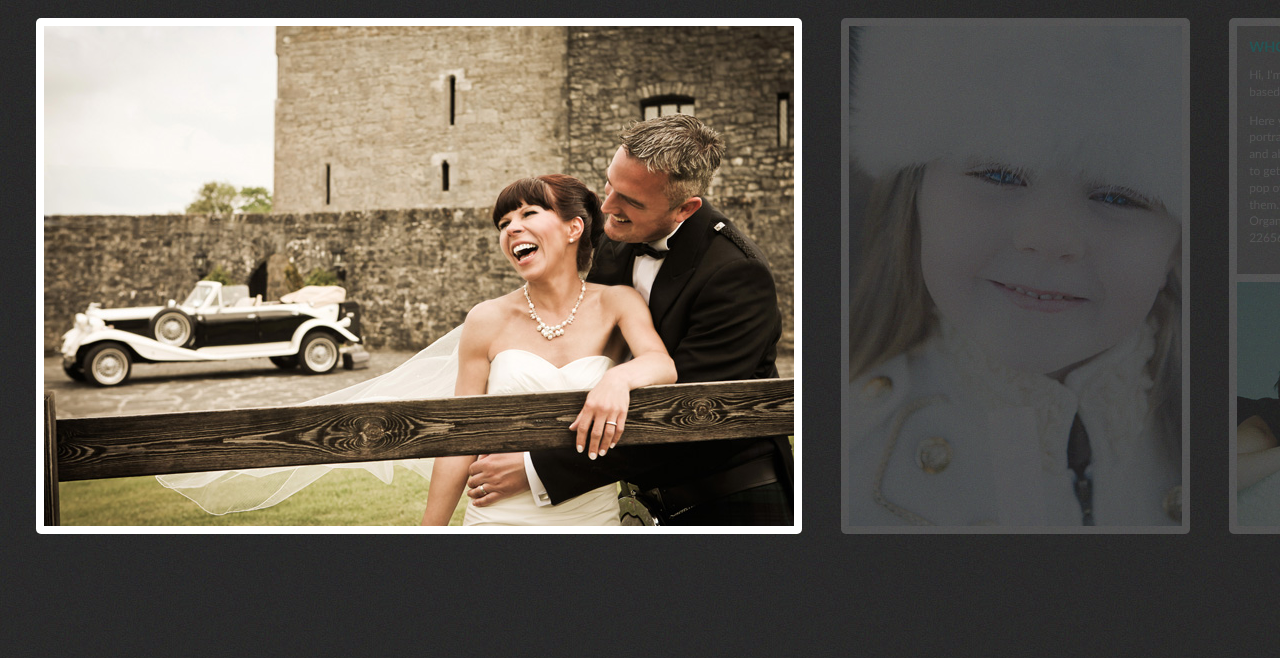
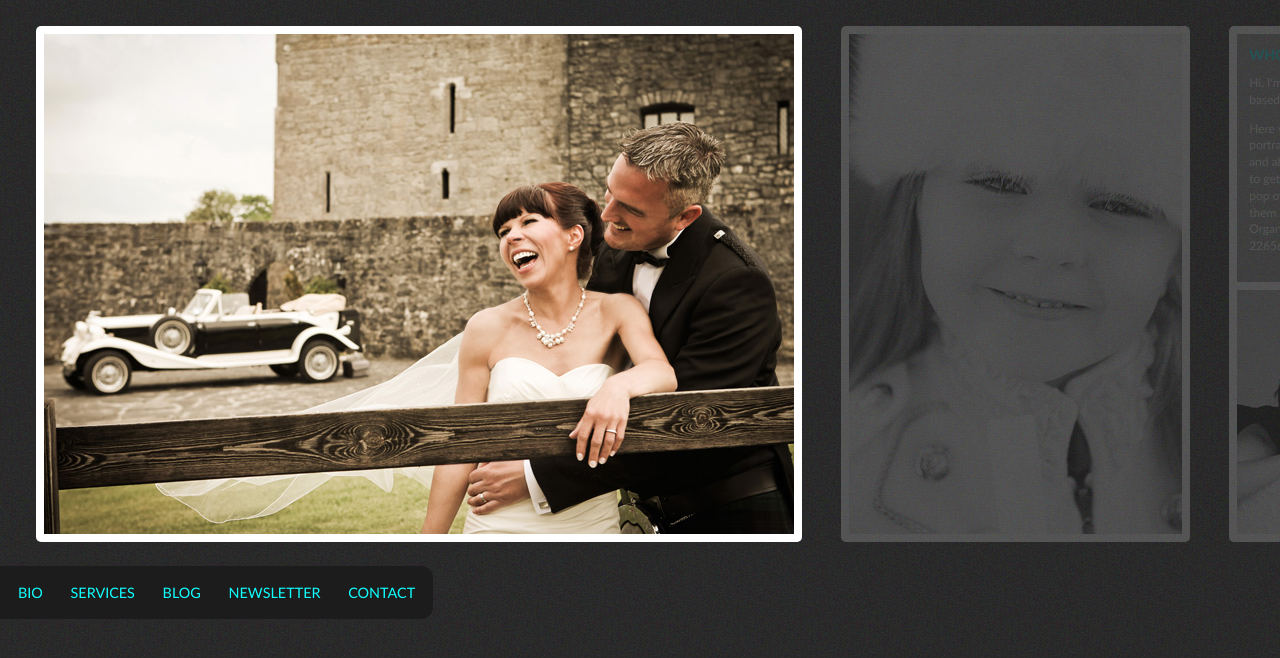
Before and after one commit to derekorgan/deeorgan.com, a plain HTML site: page index.html in a window 1280 px wide. Drawn offline with nearby package versions, Linux system fonts and the light colour scheme; files that its build step writes are made by us from their sources.

Commit message:
added in some destaturate code .. still needs more work.

```diff
--- a/css/style.css
+++ b/css/style.css
@@ -67,14 +67,8 @@ p {
 }
 
 .empty_block {
-	width: 90%;
-	padding: 8px;
-	margin-left: 36px;
-	margin-top: 18px;
-	height: 500px;
-	display:inline-block;
-	opacity:0.4;
-	white-space:normal;
+
+	background: transparent;
 
 }
 
@@ -91,3 +85,29 @@ p {
 	opacity:0.4;
 
 }
+
+.clear {
+	clear:both;
+
+}
+
+#menu {
+
+
+	padding:18px;
+	background-color:#1c1c1c;
+	display:block;
+	position:fixed;
+	left: 0px;
+	top:566px;
+	border-bottom-right-radius: 12px;
+	border-top-right-radius: 12px;
+	-moz-border-radius-topright: 12px;
+	-moz-border-radius-bottomright: 12px;
+	color: #11ffff;
+	text-transform: uppercase;
+	word-spacing: 24px;
+	font-size: 1.2em;
+
+
+}
--- a/index.html
+++ b/index.html
@@ -9,25 +9,26 @@
 -->
 </style>
 
-<script src="js/jquery-1.5.1.min.js"></script>
-<script src="js/jQuery.desaturate.js"></script>
+<script src="js/jquery-1.5.1.min.js" type="text/javascript"></script>
+<script src="js/jQuery.desaturate.js" type="text/javascript"></script>
 
 
 <script type = "text/javascript">
 $(document).ready(function()
 {
-	$(".off img").desaturate();
-	$(".off").desaturate();
+
 
 
 
     $("#container").each(function(i, area){
         var $area = $(this);
 
-        $(".block", $area).each(function(j, img) {
-            var $img = $(this), x = Math.round($img.position().left),
-                w = $img.outerWidth(), right = x + w,
-                left = x - w;
+        $(".block", $area).each(function(j, block) {
+            var $block = $(this);
+			var x = Math.round($block.position().left);
+            var w = $block.outerWidth();
+ 			var right = x + w;
+            var left = x - w;
 
             $area.scroll(function(e) {
                 var sx = $(this).scrollLeft(), opac = .2;
@@ -52,7 +53,11 @@ $(document).ready(function()
                     opac += (.8 * pct);
                 }
 
-                $img.css("opacity", opac);
+				if (opac < .7){
+					$block.find('img').desaturate();
+				}
+
+                $block.css("opacity", opac);
             }).scroll();
         });
     });
@@ -95,8 +100,16 @@ $(document).ready(function()
    	<div class="block" style="width:317px;">
        	<img src="photos/yvonne.jpg" alt="Wedding shot" width="317" height="500" />
    	</div>
-    <div class="empty_block">
-    &nbsp;
+
+   	<div class="block empty_block" style="width:90%">
+
 	</div>
+
+
+	<div id="menu">
+		Bio Services Blog Newsletter Contact
+	</div>
+</div><!-- end Container -->
+
 </body>
 </html>
```
Lines whose indentation alone changed are shown as unchanged.
